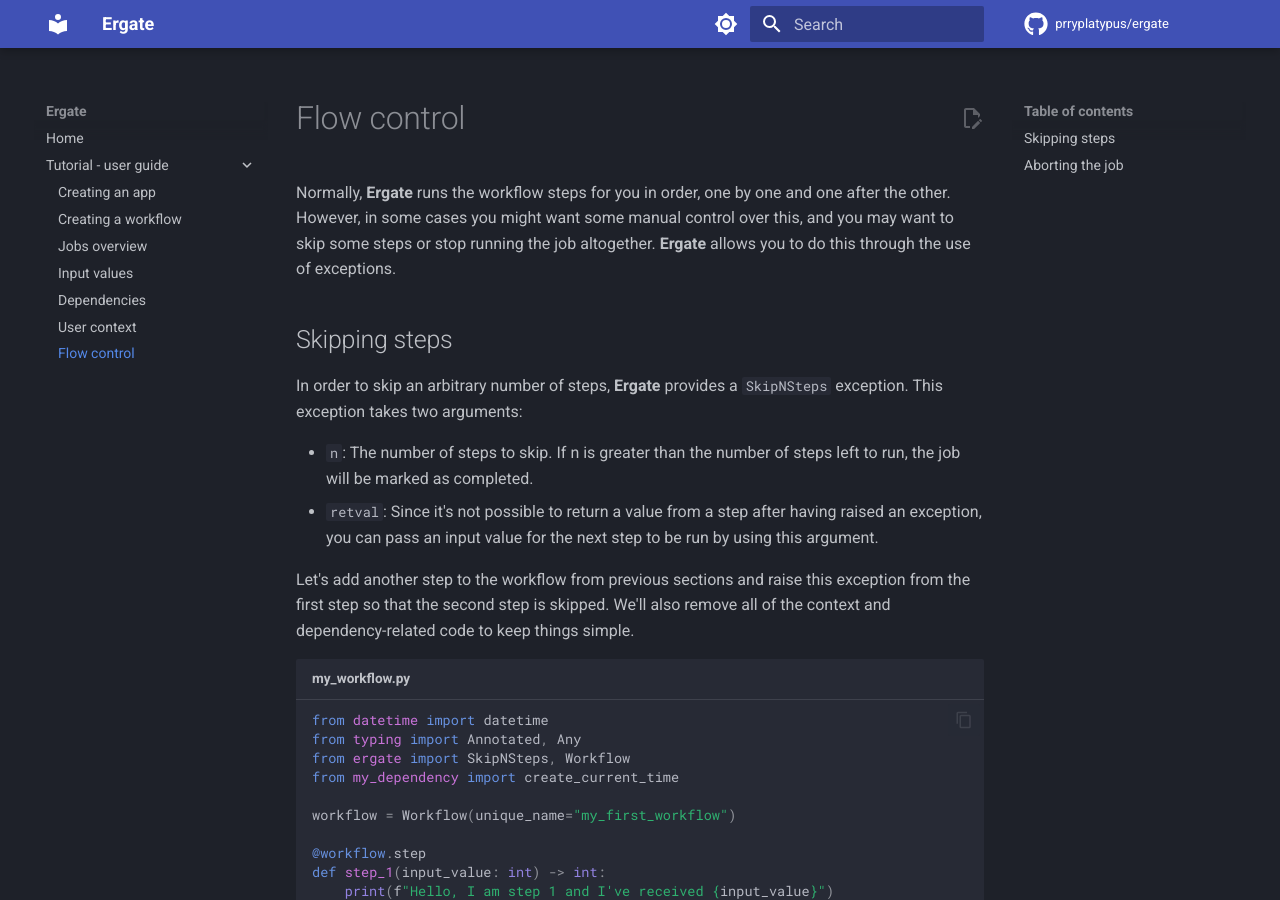
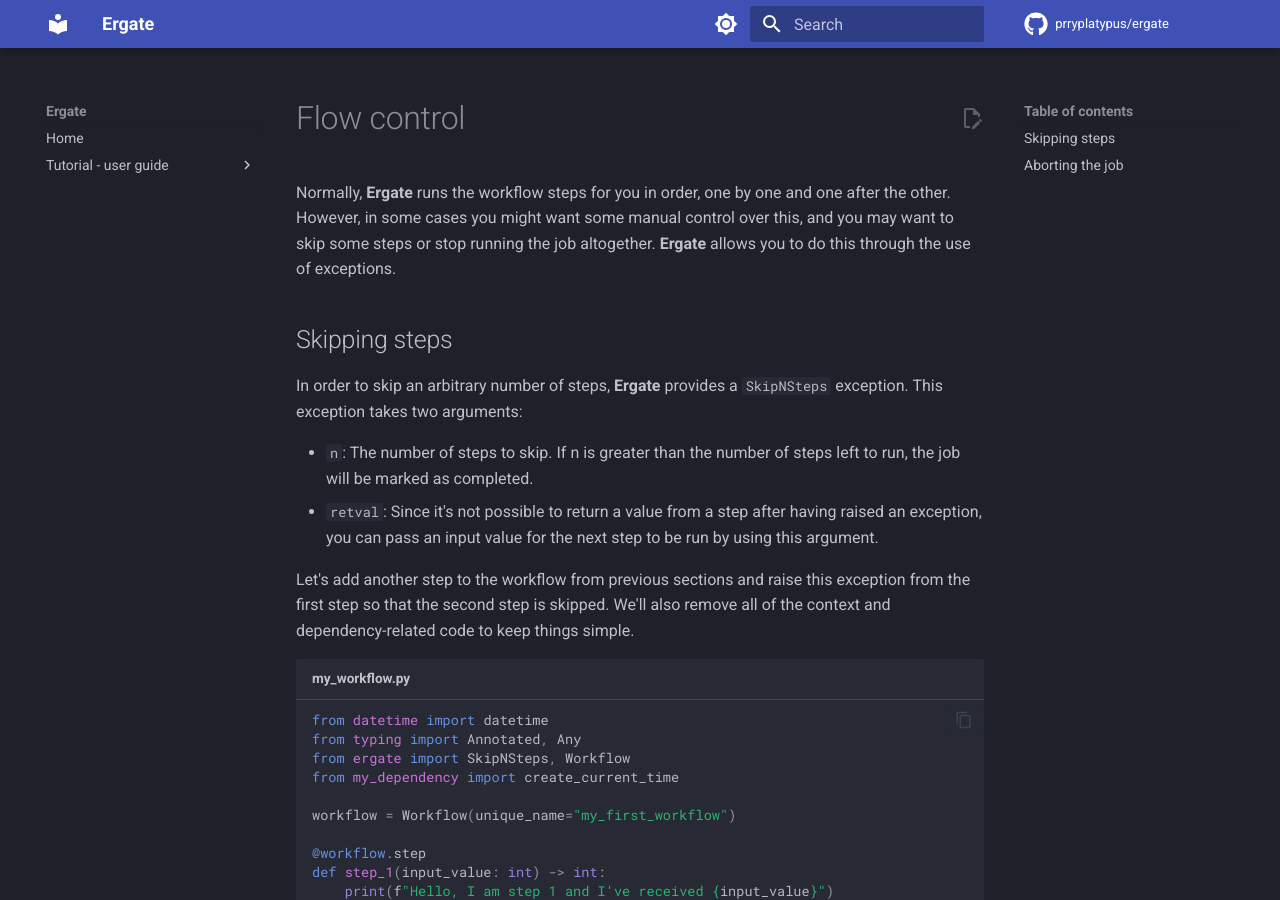
Before and after one commit to prryplatypus/ergate, an MkDocs documentation site: the page built from docs/docs/advanced/flow-control.md, in a window 1280 px wide and 900 px high. Built offline with MkDocs 1.6.1 and Material for MkDocs 9.7.7, drawn with Linux system fonts in a browser that asks for light colours; comment, search, counter and statistics services are not loaded.

```diff
--- a/mkdocs.yml
+++ b/mkdocs.yml
@@ -59,4 +59,3 @@ nav:
     - basics/input-values.md
     - basics/dependencies.md
     - basics/user-context.md
-    - basics/flow-control.md
```
Also changed, not shown: docs/docs/advanced/exception-hooks.md (added, +1 -0 lines), docs/docs/advanced/flow-control.md (renamed from docs/docs/basics/flow-control.md).
